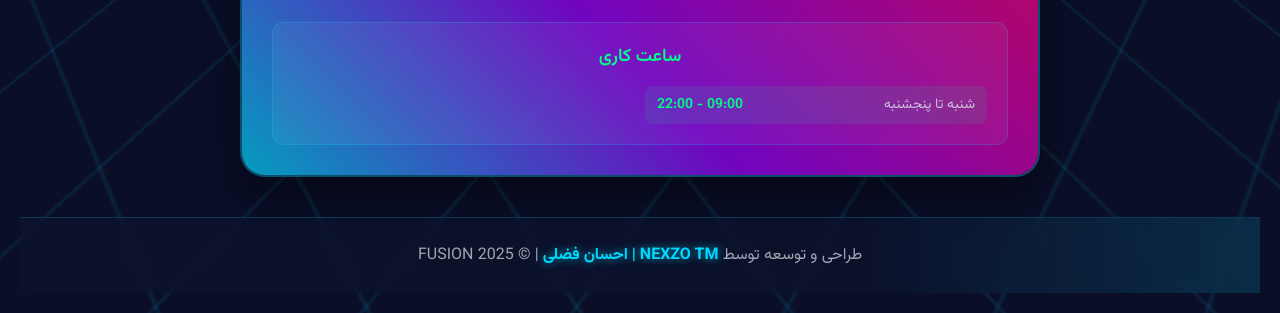
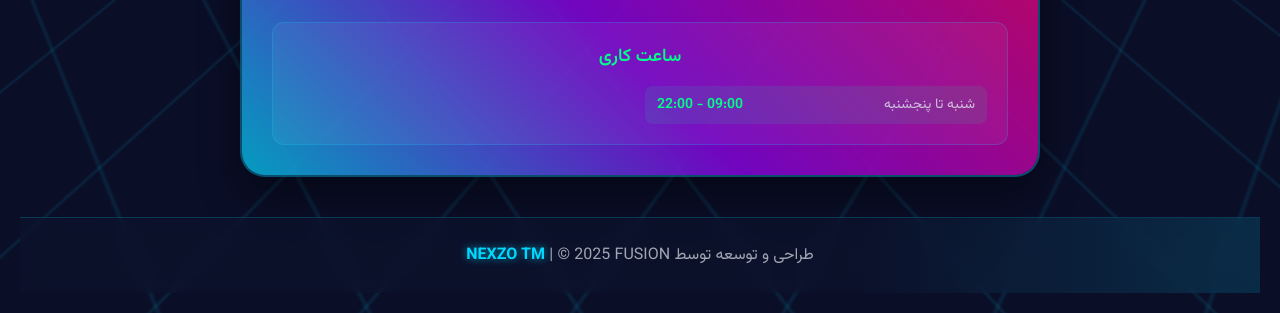
Before and after one commit to TssHack/FUSION, a plain HTML site: page index.html in a window 1280 px wide. Shown: the part 1178-1491 px from the top of the page. Drawn offline with Linux system fonts and the light colour scheme; a web font is replaced by a local one.

Commit message:
Update index.html

```diff
--- a/index.html
+++ b/index.html
@@ -1359,7 +1359,7 @@
 
     <!-- فوتر -->
     <div class="footer">
-      طراحی و توسعه توسط <strong>NEXZO TM | احسان فضلی </strong> | © 2025 FUSION
+      طراحی و توسعه توسط <strong>NEXZO TM</strong> | © 2025 FUSION
     </div>
   </div>
 
```
